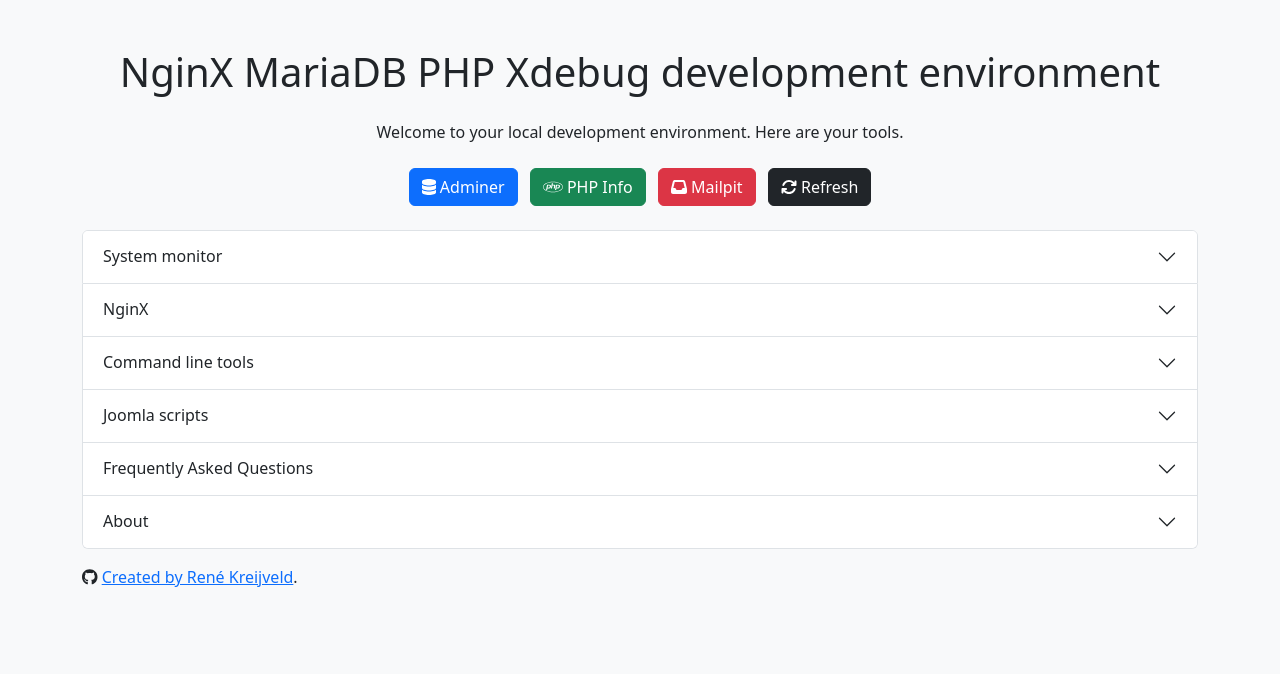
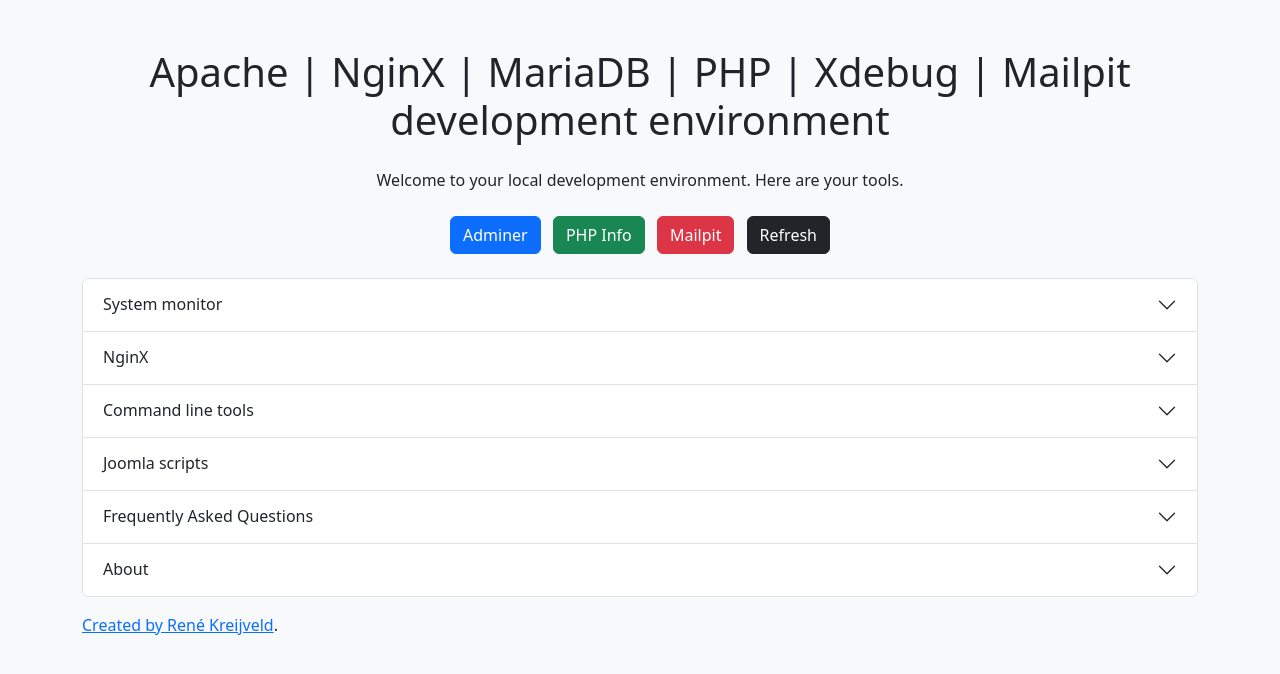
Before and after one commit to renekreijveld/macOS_PHP_local_development, a PHP site: page / in a window 1280 px wide. Shown: the top 674 px of the page. Run offline with PHP 8.4, Linux system fonts and the light colour scheme; some web fonts are replaced.

Commit message:
Added Apache and changed icons

```diff
--- a/Localhost/index.php
+++ b/Localhost/index.php
@@ -83,34 +83,30 @@ foreach ( $phpVersions as $version )
 <head>
     <meta charset="UTF-8">
     <meta name="viewport" content="width=device-width, initial-scale=1">
-    <title>NginX MariaDB PHP development environment</title>
+    <title>Apache NginX MariaDB PHP development environment</title>
     <link href="https://cdn.jsdelivr.net/npm/bootstrap@5.3.0/dist/css/bootstrap.min.css" rel="stylesheet">
-    <link rel="stylesheet" href="https://cdnjs.cloudflare.com/ajax/libs/font-awesome/6.7.2/css/all.min.css"
-        integrity="sha512-Evv84Mr4kqVGRNSgIGL/F/aIDqQb7xQ2vcrdIwxfjThSH8CSR7PBEakCr51Ck+w+/U6swU2Im1vVX0SVk9ABhg=="
-        crossorigin="anonymous" referrerpolicy="no-referrer" />
     <style>
+        @import "https://www.nerdfonts.com/assets/css/webfont.css";
         pre {
             margin: 0;
             font-size: 1em;
         }
-
-
     </style>
 </head>
 
 <body class="bg-light">
     <div class="container py-5">
-        <h1 class="text-center mb-4">NginX MariaDB PHP Xdebug development environment</h1>
+        <h1 class="text-center mb-4">Apache | NginX | MariaDB | PHP | Xdebug | Mailpit<br>development environment</h1>
         <p class="text-center">Welcome to your local development environment. Here are your tools.</p>
 
         <div class="m-4 text-center">
             <a href="https://localhost/adminer.php?username=root" target="_blank" class="btn btn-primary me-2"><i
-                    class="fa-solid fa-database"></i> Adminer</a>
+                    class="nf nf-dev-mariadb"></i> Adminer</a>
             <a href="https://localhost/phpinfo.php" target="_blank" class="btn btn-success me-2"><i
-                    class="fa-brands fa-php"></i> PHP Info</a>
+                    class="nf nf-seti-php"></i> PHP Info</a>
             <a href="http://localhost:8025" target="_blank" class="btn btn-danger me-2"><i
-                    class="fa-solid fa-inbox"></i> Mailpit</a>
-            <a href="/" class="btn btn-dark"><i class="fa-solid fa-arrows-rotate"></i> Refresh</a>
+                    class="nf nf-oct-mail"></i> Mailpit</a>
+            <a href="/" class="btn btn-dark"><i class="nf nf-md-refresh"></i> Refresh</a>
         </div>
 
         <div class="accordion mb-3" id="toolsAccordion">
@@ -733,14 +729,11 @@ Default action is .tgz backup.
                 </div>
             </div>
         </div>
-        <p><i class="fa-brands fa-github"></i> <a href="https://github.com/renekreijveld/macOS_NginX_local_development"
+        <p><i class="nf nf-fa-github"></i> <a href="https://github.com/renekreijveld/macOS_NginX_local_development"
                 target="_blank">Created by René Kreijveld</a>.</p>
     </div>
 
     <script src="https://cdn.jsdelivr.net/npm/bootstrap@5.3.0/dist/js/bootstrap.bundle.min.js"></script>
-    <script src="https://cdnjs.cloudflare.com/ajax/libs/font-awesome/6.7.2/js/all.min.js"
-        integrity="sha512-b+nQTCdtTBIRIbraqNEwsjB6UvL3UEMkXnhzd8awtCYh0Kcsjl9uEgwVFVbhoj3uu1DO1ZMacNvLoyJJiNfcvg=="
-        crossorigin="anonymous" referrerpolicy="no-referrer"></script>
 </body>
 
 </html>
```
